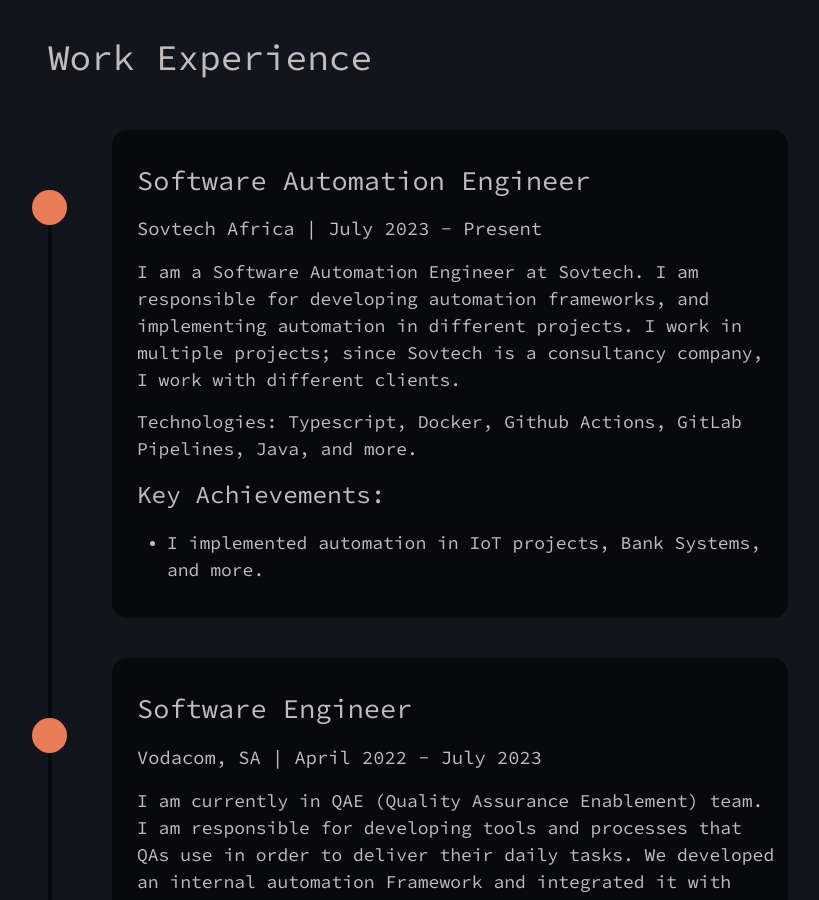
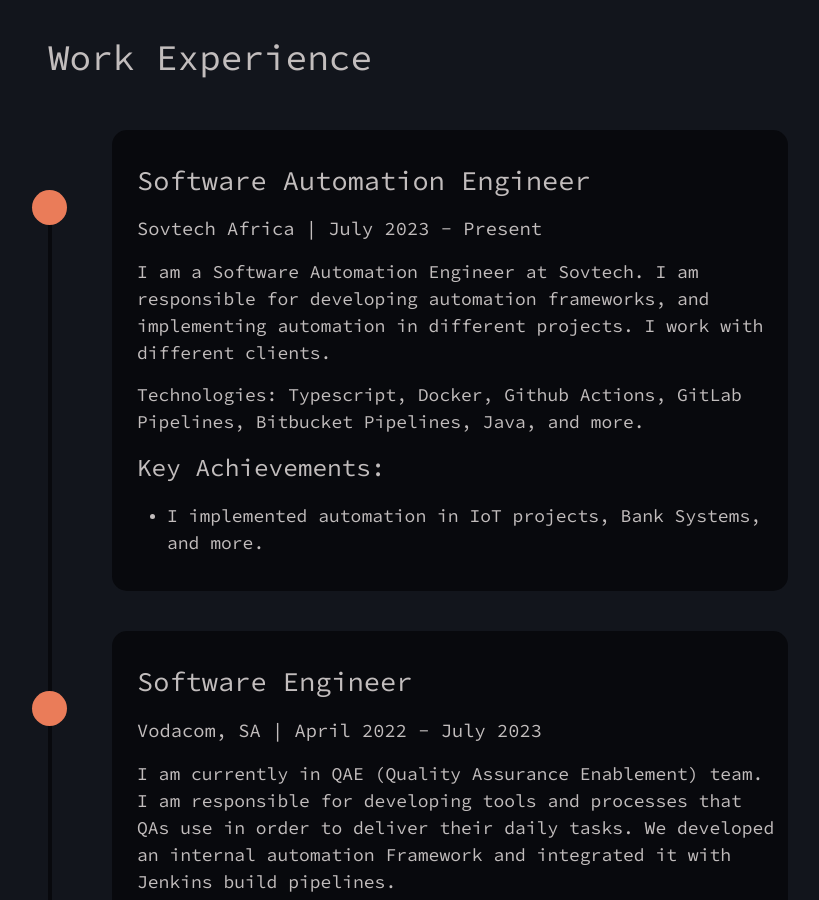
Before and after one commit to feelthedimez/feelthedimez.github.io, a Jekyll site: the page built from about.markdown, in a window 1280 px wide and 900 px high, scrolled down 779 px. Shown: the whole window, without its empty margins (222-1041 px from the left). Built offline with Jekyll 4.4.1, drawn with Linux system fonts in a browser that asks for light colours.

Commit message:
Update technologies in work_experience.yml

```diff
--- a/_data/work_experience.yml
+++ b/_data/work_experience.yml
@@ -4,9 +4,9 @@
   description: I am a Software Automation Engineer at Sovtech. I am responsible for developing automation frameworks,
     and implementing automation in different projects.
 
-    I work in multiple projects; since Sovtech is a consultancy company, I work with different clients.
+    I work with different clients.
 
-  technologies: Typescript, Docker, Github Actions, GitLab Pipelines, Java, and more.
+  technologies: Typescript, Docker, Github Actions, GitLab Pipelines, Bitbucket Pipelines, Java, and more.
   key_achievements:
     - I implemented automation in IoT projects, Bank Systems, and more.
 
```
